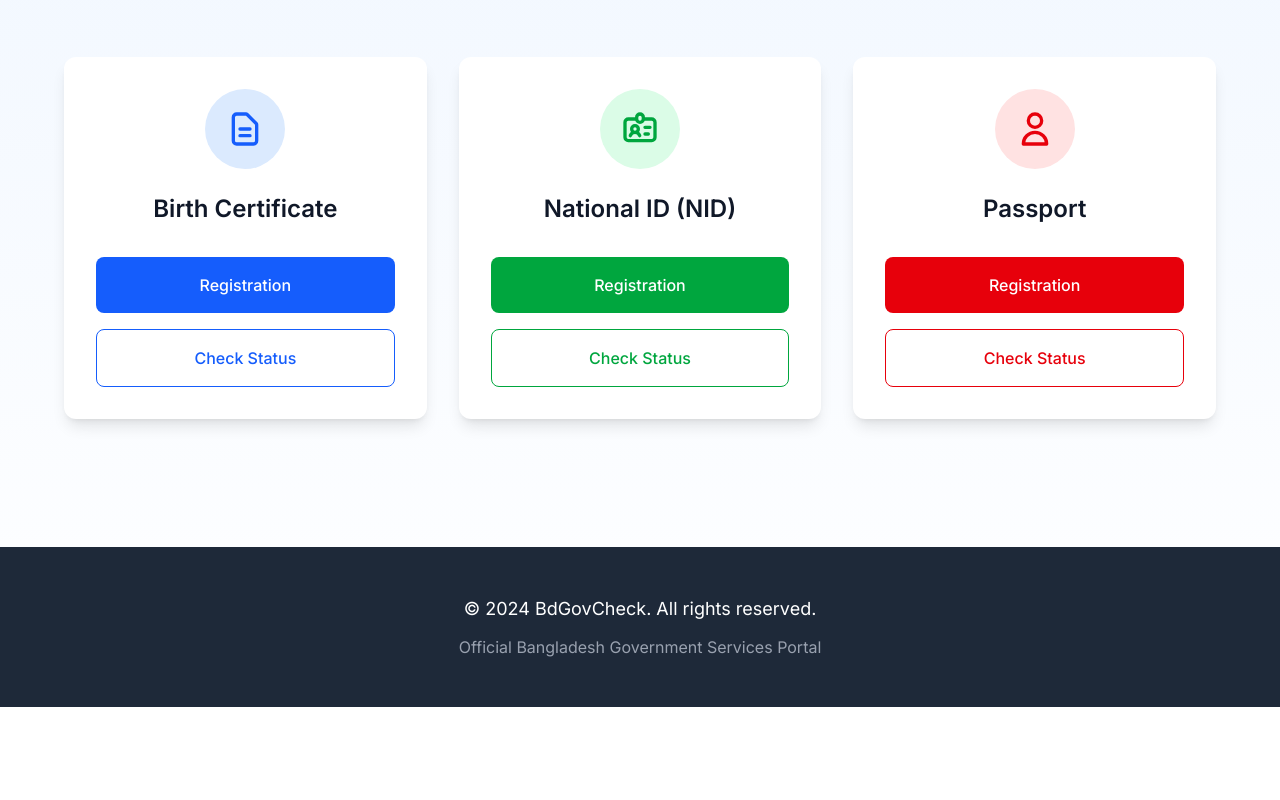
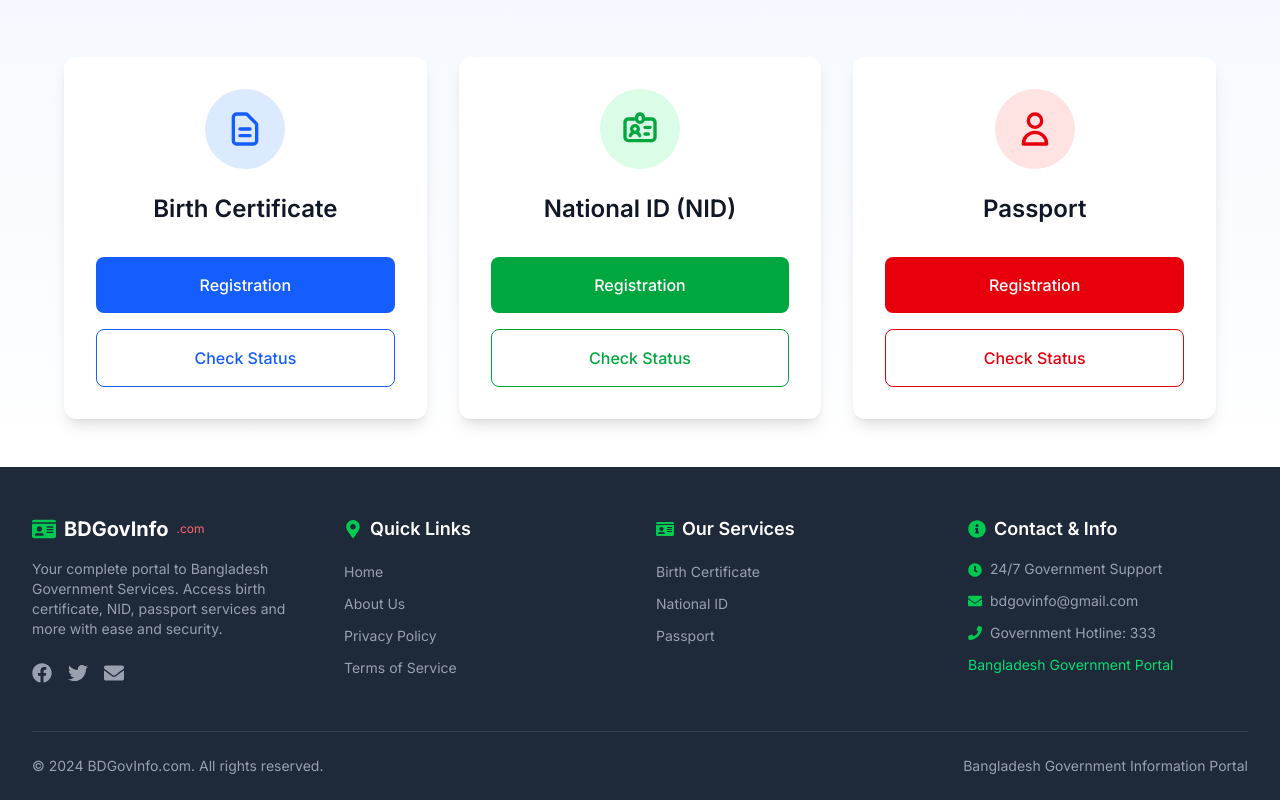
Before and after one commit to mdistiakahmed/bdgovinfo, a Next.js app: page /en in a window 1280 px wide. Shown: the part 331-1131 px from the top of the page. Before the commit the page ends 1038 px from the top, so only its background shows below. Built offline with nearby package versions, Linux system fonts and the light colour scheme.

Commit message:
add footer

```diff
--- a/app/[lang]/layout.tsx
+++ b/app/[lang]/layout.tsx
@@ -1,5 +1,6 @@
 import { ReactNode } from 'react';
 import Topbar from '@/components/Topbar';
+import Footer from '@/components/Footer';
 
 interface LanguageLayoutProps {
   children: ReactNode;
@@ -12,9 +13,12 @@ export default async function LanguageLayout({ children, params }: LanguageLayou
   const { lang } = await params;
 
   return (
-    <div className="min-h-screen bg-gray-50">
+    <div className="min-h-screen bg-gray-50 flex flex-col">
       <Topbar lang={lang} />
-      {children}
+      <main className="flex-1">
+        {children}
+      </main>
+      <Footer lang={lang} />
     </div>
   );
 }
--- a/app/[lang]/page.tsx
+++ b/app/[lang]/page.tsx
@@ -138,18 +138,6 @@ export default async function HomePage({ params }: { params: Promise<{ lang: str
           </div>
         </div>
       </section>
-
-      {/* Footer */}
-      <footer className="bg-gray-800 text-white py-12 px-4 mt-20">
-        <div className="max-w-6xl mx-auto text-center">
-          <p className="text-base sm:text-lg">
-            © 2024 BdGovCheck. All rights reserved.
-          </p>
-          <p className="text-sm sm:text-base mt-3 text-gray-400">
-            Official Bangladesh Government Services Portal
-          </p>
-        </div>
-      </footer>
     </div>
   );
 }
--- /dev/null
+++ b/components/Footer.tsx
@@ -0,0 +1,242 @@
+import React from "react";
+import {
+  FaIdCard,
+  FaMapMarkerAlt,
+  FaClock,
+  FaInfoCircle,
+  FaFacebook,
+  FaTwitter,
+  FaEnvelope,
+  FaPhone,
+} from "react-icons/fa";
+
+const Footer = ({ lang }: { lang: string }) => {
+  const currentYear = new Date().getFullYear();
+
+  const content = {
+    en: {
+      brand: {
+        name: "BDGovInfo",
+        domain: ".com",
+        description: "Your complete portal to Bangladesh Government Services. Access birth certificate, NID, passport services and more with ease and security."
+      },
+      sections: {
+        quickLinks: "Quick Links",
+        services: "Our Services",
+        contactInfo: "Contact & Info"
+      },
+      links: {
+        birthCertificate: "Birth Certificate",
+        nid: "National ID",
+        passport: "Passport",
+        home: "Home",
+        about: "About Us",
+        privacy: "Privacy Policy",
+        terms: "Terms of Service"
+      },
+      contact: {
+        support: "24/7 Government Support",
+        email: "bdgovinfo@gmail.com",
+        phone: "Government Hotline: 333",
+        website: "Bangladesh Government Portal"
+      },
+      copyright: "© 2024 BDGovInfo.com. All rights reserved.",
+      official: "Bangladesh Government Information Portal"
+    },
+    bn: {
+      brand: {
+        name: "BDGovInfo",
+        domain: ".com",
+        description: "বাংলাদেশ সরকারি সেবার সম্পূর্ণ পোর্টাল। সহজে ও নিরাপদে জন্মনিবন্ধন, এনআইডি, পাসপোর্ট সেবা এবং আরও অনেক কিছু অ্যাক্সেস করুন।"
+      },
+      sections: {
+        quickLinks: "দ্রুত লিঙ্ক",
+        services: "আমাদের সেবা",
+        contactInfo: "যোগাযোগ ও তথ্য"
+      },
+      links: {
+        birthCertificate: "জন্মনিবন্ধন",
+        nid: "জাতীয় পরিচয়পত্র",
+        passport: "পাসপোর্ট",
+        home: "হোম",
+        about: "আমাদের সম্পর্কে",
+        privacy: "গোপনীয়তা নীতি",
+        terms: "শর্তাবলী"
+      },
+      contact: {
+        support: "২৪/৭ সরকারি সহায়তা",
+        email: "info@bdgovcheck.গভ.বিডি",
+        phone: "সরকারি হটলাইন: ৩৩৩",
+        website: "বাংলাদেশ সরকারি পোর্টাল"
+      },
+      copyright: "© ২০২৪ বিডিগভচেক.গভ.বিডি. সর্বস্বত্ব সংরক্ষিত।",
+      official: "সরকারি বাংলাদেশ সেবা পোর্টাল"
+    }
+  };
+
+  const t = content[lang as 'en' | 'bn'];
+
+  return (
+    <footer className="bg-gray-800 text-white pt-12 pb-6">
+      <div className="max-w-7xl mx-auto px-4 sm:px-6 lg:px-8">
+        <div className="grid grid-cols-1 md:grid-cols-2 lg:grid-cols-4 gap-8">
+          {/* Brand Info */}
+          <div className="space-y-4">
+            <div className="flex items-center space-x-2">
+              <FaIdCard className="text-green-500 text-2xl" />
+              <span className="text-xl font-bold">{t.brand.name}</span>
+              <span className="text-red-400 text-xs">{t.brand.domain}</span>
+            </div>
+            <p className="text-gray-400 text-sm">
+              {t.brand.description}
+            </p>
+            <div className="flex space-x-4 pt-2">
+              <a
+                href="https://www.facebook.com/bangladeshgov"
+                target="_blank"
+                rel="noopener noreferrer"
+                className="text-gray-400 hover:text-green-400 transition-colors"
+              >
+                <FaFacebook className="h-5 w-5" />
+              </a>
+              <a
+                href="https://twitter.com/bangladeshgov"
+                target="_blank"
+                rel="noopener noreferrer"
+                className="text-gray-400 hover:text-green-400 transition-colors"
+              >
+                <FaTwitter className="h-5 w-5" />
+              </a>
+              <a
+                href="mailto:info@bdgovcheck.gov.bd"
+                className="text-gray-400 hover:text-green-400 transition-colors"
+              >
+                <FaEnvelope className="h-5 w-5" />
+              </a>
+            </div>
+          </div>
+
+          {/* Quick Links */}
+          <div>
+            <h3 className="text-lg font-semibold text-white mb-4 flex items-center">
+              <FaMapMarkerAlt className="mr-2 text-green-500" />
+              {t.sections.quickLinks}
+            </h3>
+            <ul className="space-y-2">
+              <li>
+                <a
+                  href={`/${lang}`}
+                  className="text-sm text-gray-400 hover:text-green-400 transition-colors"
+                >
+                  {t.links.home}
+                </a>
+              </li>
+              <li>
+                <a
+                  href={`/${lang}/about`}
+                  className="text-sm text-gray-400 hover:text-green-400 transition-colors"
+                >
+                  {t.links.about}
+                </a>
+              </li>
+              <li>
+                <a
+                  href={`/${lang}/privacy`}
+                  className="text-sm text-gray-400 hover:text-green-400 transition-colors"
+                >
+                  {t.links.privacy}
+                </a>
+              </li>
+              <li>
+                <a
+                  href={`/${lang}/terms`}
+                  className="text-sm text-gray-400 hover:text-green-400 transition-colors"
+                >
+                  {t.links.terms}
+                </a>
+              </li>
+            </ul>
+          </div>
+
+          {/* Our Services */}
+          <div>
+            <h3 className="text-lg font-semibold text-white mb-4 flex items-center">
+              <FaIdCard className="mr-2 text-green-500" />
+              {t.sections.services}
+            </h3>
+            <ul className="space-y-2">
+              <li>
+                <a
+                  href={`/${lang}/birth-certificate`}
+                  className="text-sm text-gray-400 hover:text-green-400 transition-colors"
+                >
+                  {t.links.birthCertificate}
+                </a>
+              </li>
+              <li>
+                <a
+                  href={`/${lang}/nid`}
+                  className="text-sm text-gray-400 hover:text-green-400 transition-colors"
+                >
+                  {t.links.nid}
+                </a>
+              </li>
+              <li>
+                <a
+                  href={`/${lang}/passport`}
+                  className="text-sm text-gray-400 hover:text-green-400 transition-colors"
+                >
+                  {t.links.passport}
+                </a>
+              </li>
+            </ul>
+          </div>
+
+          {/* Contact & Info */}
+          <div>
+            <h3 className="text-lg font-semibold text-white mb-4 flex items-center">
+              <FaInfoCircle className="mr-2 text-green-500" />
+              {t.sections.contactInfo}
+            </h3>
+            <ul className="space-y-3 text-sm text-gray-400">
+              <li className="flex items-start">
+                <FaClock className="mt-1 mr-2 text-green-500 flex-shrink-0" />
+                <span>{t.contact.support}</span>
+              </li>
+              <li className="flex items-center">
+                <FaEnvelope className="mr-2 text-green-500 flex-shrink-0" />
+                <span>{t.contact.email}</span>
+              </li>
+              <li className="flex items-center">
+                <FaPhone className="mr-2 text-green-500 flex-shrink-0" />
+                <span>{t.contact.phone}</span>
+              </li>
+              <li>
+                <a
+                  href="https://bangladesh.gov.bd/"
+                  target="_blank"
+                  rel="noopener noreferrer"
+                  className="text-green-400 hover:text-green-300"
+                >
+                  {t.contact.website}
+                </a>
+              </li>
+            </ul>
+          </div>
+        </div>
+
+        {/* Bottom Bar */}
+        <div className="border-t border-gray-700 mt-12 pt-6 flex flex-col md:flex-row justify-between items-center">
+          <p className="text-sm text-gray-400">
+            {t.copyright}
+          </p>
+          <p className="text-sm text-gray-400 mt-4 md:mt-0">
+            {t.official}
+          </p>
+        </div>
+      </div>
+    </footer>
+  );
+};
+
+export default Footer;
--- a/package.json
+++ b/package.json
@@ -11,7 +11,8 @@
   "dependencies": {
     "next": "16.2.6",
     "react": "19.2.4",
-    "react-dom": "19.2.4"
+    "react-dom": "19.2.4",
+    "react-icons": "^5.6.0"
   },
   "devDependencies": {
     "@tailwindcss/postcss": "^4",
```
Also changed, not shown: 1 other file (tests, documents, lock files or other folders).
